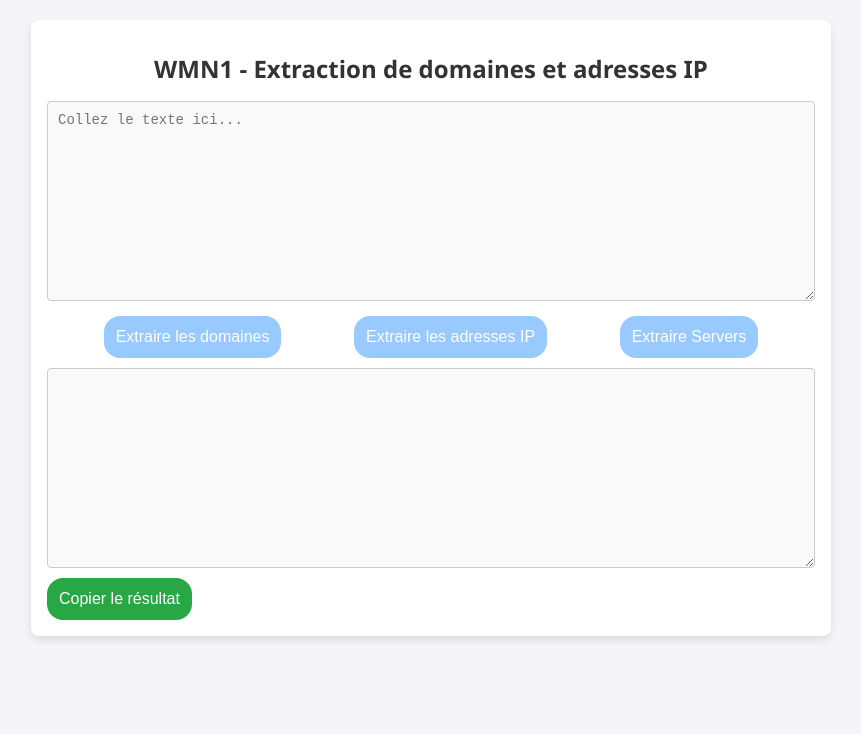
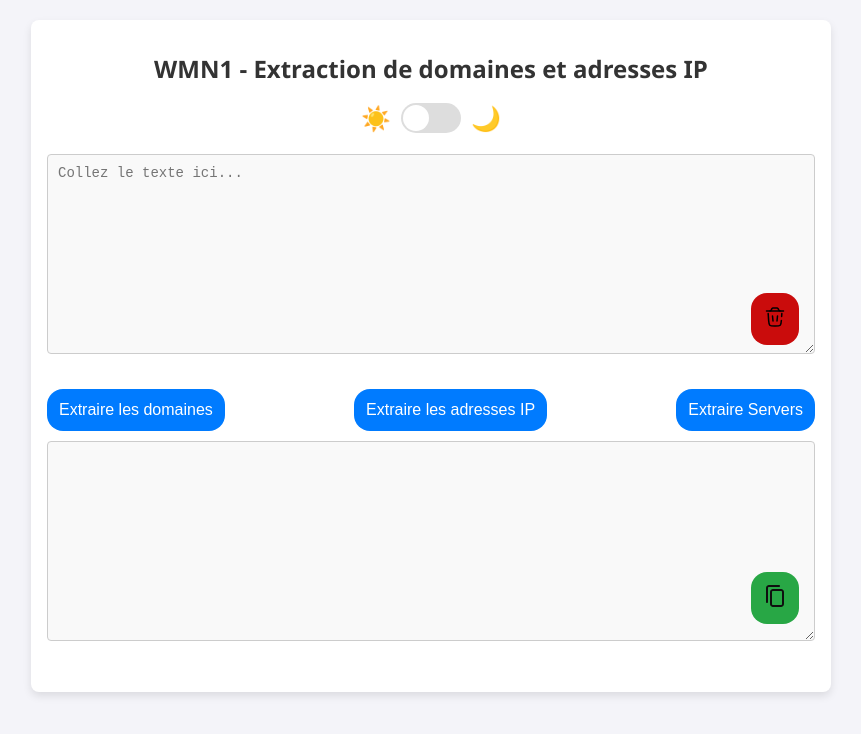
Before and after one commit to kosdfsd/wmn1-extractor, a plain HTML site: page v3/index.html in a window 1280 px wide. Shown: the whole page, without its empty margins (209-1070 px from the left). Drawn offline with Linux system fonts and the light colour scheme.

Commit message:
update v3

```diff
--- a/v3/index.html
+++ b/v3/index.html
@@ -80,8 +80,7 @@
       border-radius: 1rem;
       cursor: pointer;
       font-size: 16px;
-      transition: background-color 0.3s, opacity 0.3s;
-      opacity: 1;
+      transition: background-color 0.3s;
     }
 
     .button:hover {
@@ -89,7 +88,15 @@
     }
 
     .button.secondary {
+      position: absolute;
+      bottom: 1.5rem;
+      right: 1rem;
       background-color: #ca0c0c;
+    }
+
+    .button svg {
+      height: 1.5rem;
+      width: 1.5rem;
     }
 
     .button.secondary:hover {
@@ -97,19 +104,14 @@
     }
 
     .button.success {
+      position: absolute;
+      bottom: 2rem;
+      right: 1rem;
       background-color: #28a745;
     }
 
     .button.success:hover {
       background-color: #218838;
-    }
-
-    .button-group .button:not(.active) {
-      opacity: 0.4;
-    }
-
-    .button.active {
-      opacity: 1;
     }
 
     .result {
@@ -122,9 +124,19 @@
 
     .button-group {
       display: flex;
-      justify-content: space-evenly;
+      justify-content: space-between;
       gap: 1rem;
       margin: 10px 0;
+    }
+
+    .action-buttons {
+      display: flex;
+      gap: 10px;
+      margin-top: 10px;
+    }
+
+    .action-buttons button {
+      flex: 1;
     }
 
     .counter {
@@ -155,21 +167,118 @@
     .toast.show {
       opacity: 1;
     }
+
+    .dark-mode-toggle {
+      display: flex;
+      justify-content: center;
+      align-items: center;
+      margin-bottom: 20px;
+    }
+
+    .dark-mode-toggle label {
+      cursor: pointer;
+      display: flex;
+      align-items: center;
+      gap: 10px;
+      font-size: 1.5rem;
+      /* Increased size for emojis */
+    }
+
+    .dark-mode-toggle input {
+      display: none;
+      /* Hide the default checkbox */
+    }
+
+    .dark-mode-toggle .slider {
+      width: 60px;
+      height: 30px;
+      background: #ddd;
+      border-radius: 30px;
+      position: relative;
+      transition: background 0.3s;
+    }
+
+    .dark-mode-toggle input:checked+.slider {
+      background: #007BFF;
+    }
+
+    .dark-mode-toggle .slider::after {
+      content: '';
+      width: 26px;
+      height: 26px;
+      background: #fff;
+      border-radius: 50%;
+      position: absolute;
+      top: 2px;
+      left: 2px;
+      transition: left 0.3s;
+    }
+
+    .dark-mode-toggle input:checked+.slider::after {
+      left: 32px;
+      /* Adjust for the toggle size */
+    }
+
+
+    .hide {
+      opacity: .5;
+    }
+
+    .dark-mode-toggle input:checked::after {
+      left: 21px;
+    }
   </style>
 </head>
 
 <body>
   <div class="container">
     <h1>WMN1 - Extraction de domaines et adresses IP</h1>
-    <textarea id="texte" placeholder="Collez le texte ici..."></textarea>
+    <div class="dark-mode-toggle">
+      <label>
+        ☀️
+        <input type="checkbox" id="darkModeSwitch" onchange="toggleDarkMode()">
+        <span class="slider"></span>
+        🌙
+      </label>
+    </div>
+    <div class="input-container">
+      <textarea id="texte" placeholder="Collez le texte ici..."></textarea>
+      <div class="action-buttons">
+        <button class="button secondary" onclick="clearInput()"><svg width="800px" height="800px" viewBox="0 0 24 24"
+            fill="none" xmlns="http://www.w3.org/2000/svg">
+            <path d="M20.5001 6H3.5" stroke="#000000" stroke-width="1.5" stroke-linecap="round" />
+            <path d="M9.5 11L10 16" stroke="#000000" stroke-width="1.5" stroke-linecap="round" />
+            <path d="M14.5 11L14 16" stroke="#000000" stroke-width="1.5" stroke-linecap="round" />
+            <path
+              d="M6.5 6C6.55588 6 6.58382 6 6.60915 5.99936C7.43259 5.97849 8.15902 5.45491 8.43922 4.68032C8.44784 4.65649 8.45667 4.62999 8.47434 4.57697L8.57143 4.28571C8.65431 4.03708 8.69575 3.91276 8.75071 3.8072C8.97001 3.38607 9.37574 3.09364 9.84461 3.01877C9.96213 3 10.0932 3 10.3553 3H13.6447C13.9068 3 14.0379 3 14.1554 3.01877C14.6243 3.09364 15.03 3.38607 15.2493 3.8072C15.3043 3.91276 15.3457 4.03708 15.4286 4.28571L15.5257 4.57697C15.5433 4.62992 15.5522 4.65651 15.5608 4.68032C15.841 5.45491 16.5674 5.97849 17.3909 5.99936C17.4162 6 17.4441 6 17.5 6"
+              stroke="#000000" stroke-width="1.5" />
+            <path
+              d="M18.3735 15.3991C18.1965 18.054 18.108 19.3815 17.243 20.1907C16.378 21 15.0476 21 12.3868 21H11.6134C8.9526 21 7.6222 21 6.75719 20.1907C5.89218 19.3815 5.80368 18.054 5.62669 15.3991L5.16675 8.5M18.8334 8.5L18.6334 11.5"
+              stroke="#000000" stroke-width="1.5" stroke-linecap="round" />
+          </svg></button>
+      </div>
+    </div>
     <div class="button-group">
       <button class="button" onclick="toggleActive(this); extraireDomaines()">Extraire les domaines</button>
       <button class="button" onclick="toggleActive(this); extraireIP()">Extraire les adresses IP</button>
       <button class="button" onclick="toggleActive(this); extraireServers()">Extraire Servers</button>
     </div>
-    <textarea id="resultat" readonly></textarea>
+    <div class="result-container">
+      <textarea id="resultat" readonly></textarea>
+      <div class="counter" id="counter"></div>
+      <div class="action-buttons">
+        <button class="button success" onclick="copyToClipboard()"><svg width="800px" height="800px" viewBox="0 0 24 24"
+            fill="none" xmlns="http://www.w3.org/2000/svg">
+            <path fill-rule="evenodd" clip-rule="evenodd"
+              d="M21 8C21 6.34315 19.6569 5 18 5H10C8.34315 5 7 6.34315 7 8V20C7 21.6569 8.34315 23 10 23H18C19.6569 23 21 21.6569 21 20V8ZM19 8C19 7.44772 18.5523 7 18 7H10C9.44772 7 9 7.44772 9 8V20C9 20.5523 9.44772 21 10 21H18C18.5523 21 19 20.5523 19 20V8Z"
+              fill="#0F0F0F" />
+            <path
+              d="M6 3H16C16.5523 3 17 2.55228 17 2C17 1.44772 16.5523 1 16 1H6C4.34315 1 3 2.34315 3 4V18C3 18.5523 3.44772 19 4 19C4.55228 19 5 18.5523 5 18V4C5 3.44772 5.44772 3 6 3Z"
+              fill="#0F0F0F" />
+          </svg></button>
+      </div>
+    </div>
     <div class="counter" id="counter"></div>
-    <button class="button success" onclick="copyToClipboard()">Copier le résultat</button>
   </div>
 
   <div id="toast" class="toast">Copié avec succès!</div>
@@ -222,6 +331,17 @@
       buttons.forEach(btn => btn.classList.remove('active'));
       button.classList.add('active');
     }
+
+    function toggleDarkMode() {
+      document.body.classList.toggle('dark-mode');
+    }
+
+    function clearInput() {
+      document.getElementById('texte').value = '';
+      updateCounter(0);
+      focusInput();
+    }
+
   </script>
 </body>
 
```
